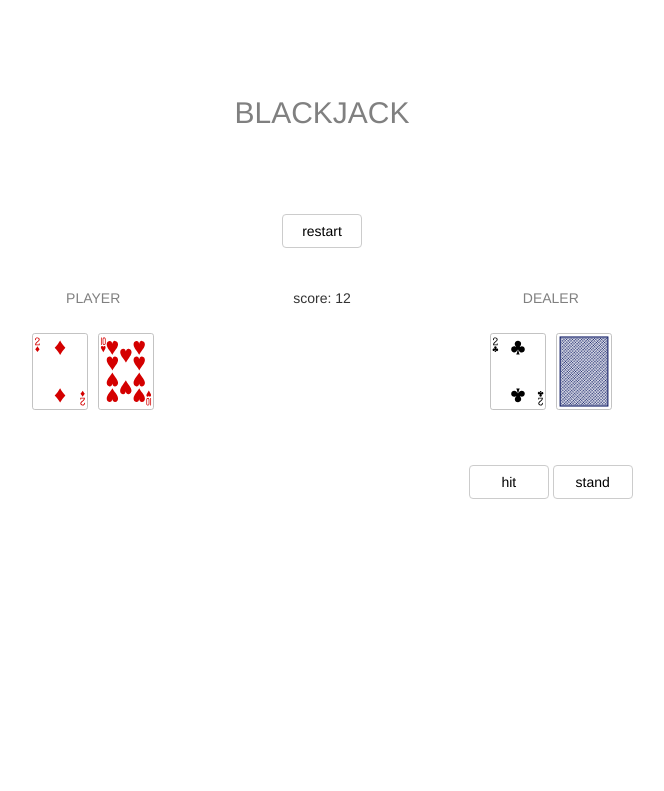
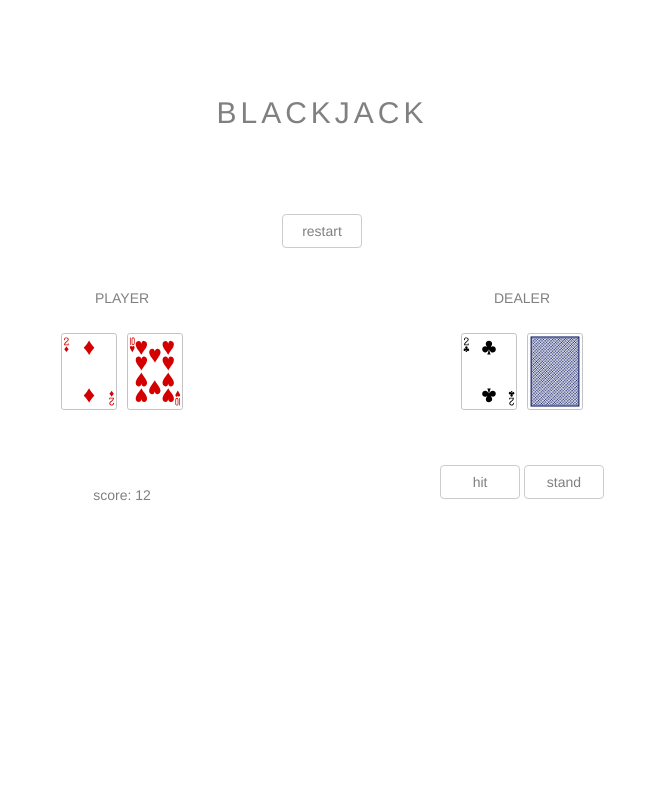
Before and after one commit to charlottepak/project1, a plain HTML site: page index.html in a window 1280 px wide. Shown: the whole page, without its empty margins (318-982 px from the left). Drawn offline with nearby package versions, Linux system fonts and the light colour scheme.

Commit message:
fix header and score

```diff
--- a/css/main.css
+++ b/css/main.css
@@ -18,6 +18,8 @@ header {
     padding: 60px;
     text-align: center;
     font-size: 30px;
+    font-weight: lighter;
+    letter-spacing: 4px;
 }
 
 #cards {
@@ -45,7 +47,7 @@ p2 {
 
 #buttons {
     width: 80px;
-    color: black;
+    color: grey;
 }
 
 #boxes {
--- a/index.html
+++ b/index.html
@@ -41,9 +41,9 @@
 
         <div id="playerCards"></div>
 
-        <br /><br /><br />
+        <br />
+        <p id="playerScore"></p>
     </div>
-        <p id="playerScore"></p>
 
         <p2 id="displayWinner"></p2>
 
```
